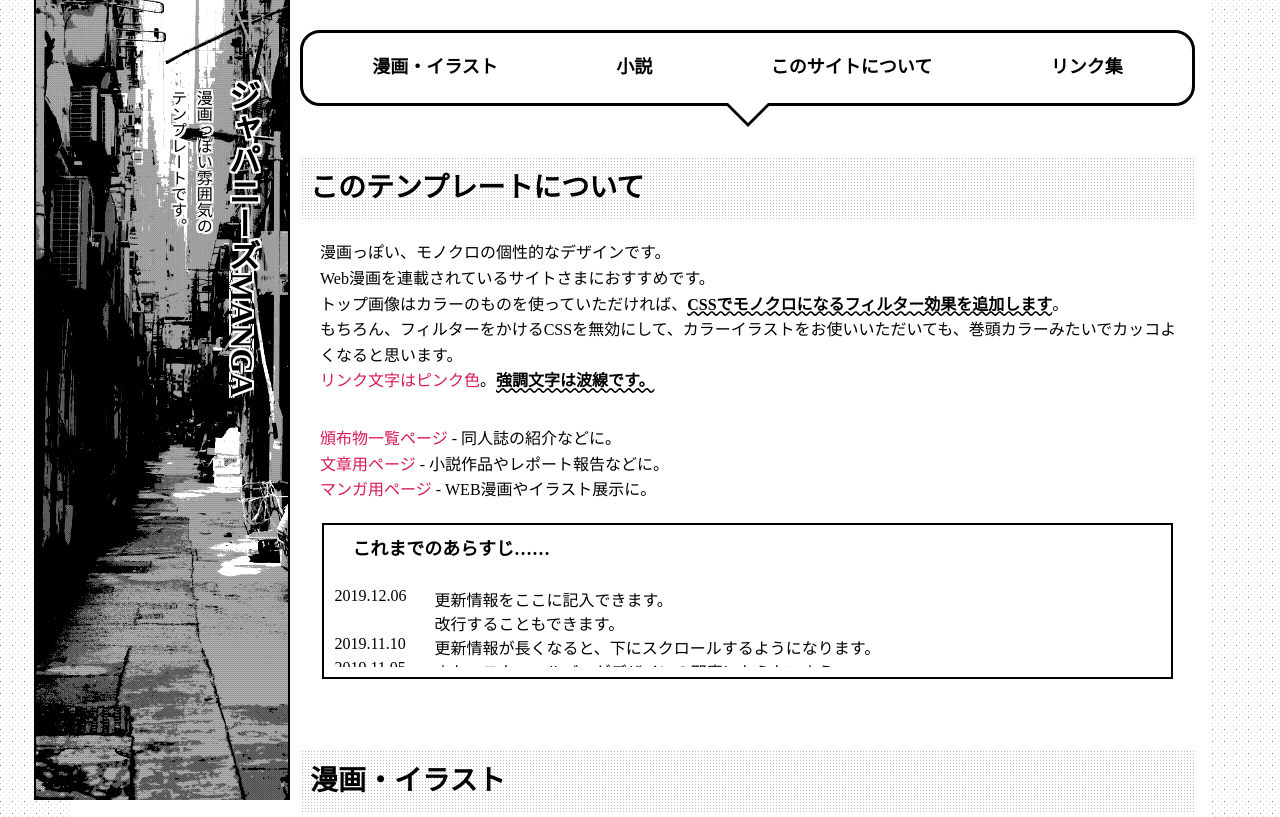
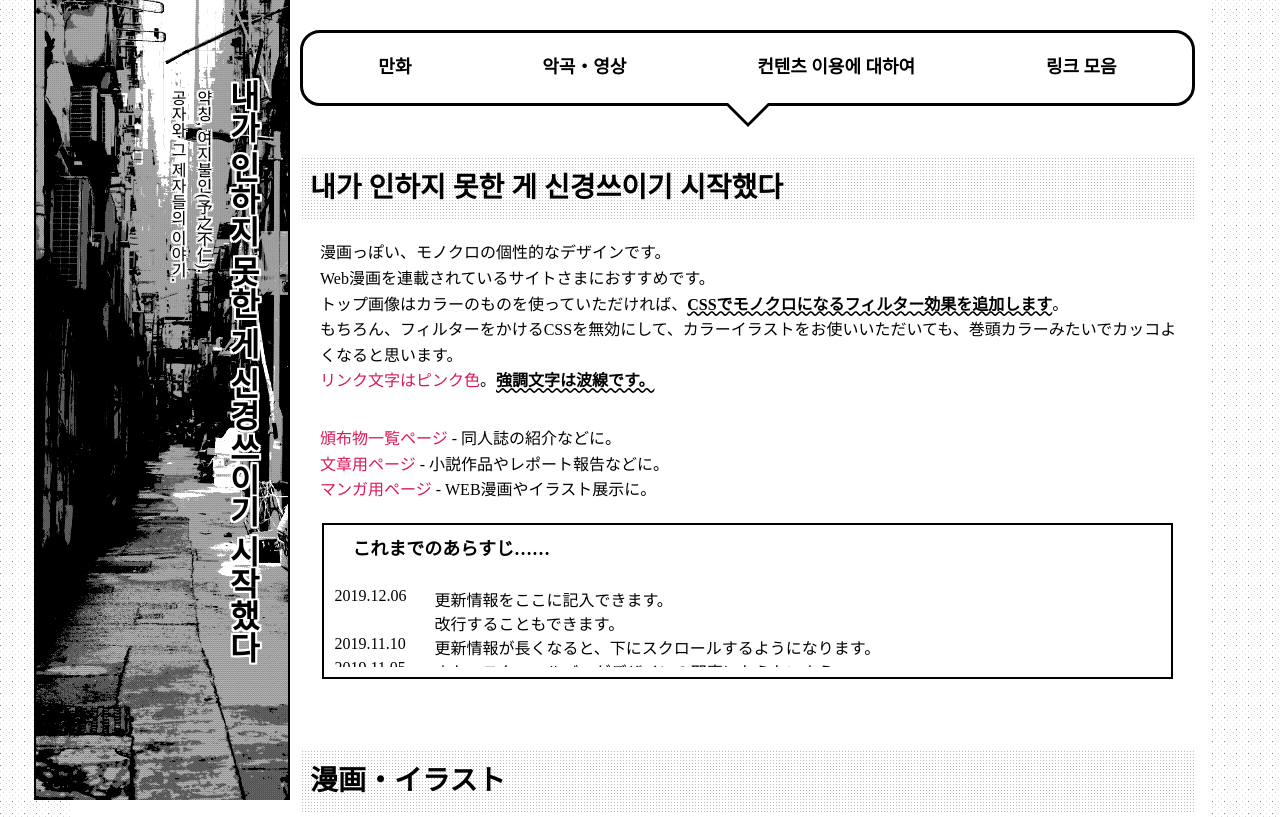
Before and after one commit to jyhyun1008/test, a plain HTML site: page index.html in a window 1280 px wide. Shown: the top 817 px of the page. Drawn offline with Linux system fonts and the light colour scheme; a web font is replaced by a local one.

Commit message:
조금 수정

```diff
--- a/index.html
+++ b/index.html
@@ -4,7 +4,7 @@
 <head>
   <meta charset="utf-8">
   <meta name="viewport" content="width=device-width">
-  <title>ジャパニーズMANGA</title>
+  <title>내가 인하지 못한 게 신경쓰이기 시작했다</title>
   <link rel="stylesheet" href="css/bootstrap.css">
   <link rel="stylesheet" href="css/fuwaimg.css">
   <link rel="stylesheet" href="css/style.css">
@@ -17,8 +17,8 @@
 <div id="title">
   <img src="img/bg2.jpg">
   <div class="title__inner">
-    <h1>ジャパニーズMANGA</h1>
-    <p>漫画っぽい雰囲気の<br>テンプレートです。</p>
+    <h1>내가 인하지 못한 게 신경쓰이기 시작했다</h1>
+    <p>약칭, 여지불인(予之不仁).<br>공자와 그 제자들의 이야기.</p>
 
   </div>
 </div>
@@ -31,17 +31,17 @@
           <div class="headernav__inner">
             <nav>
               <ul>
-                <li><a href="#illust">漫画・イラスト</a></li>
-                <li><a href="#novels">小説</a></li>
-                <li><a href="#about">このサイトについて</a></li>
-                <li><a href="#link">リンク集</a></li>
+                <li><a href="#illust">만화</a></li>
+                <li><a href="#novels">악곡・영상</a></li>
+                <li><a href="#about">컨텐츠 이용에 대하여</a></li>
+                <li><a href="#link">링크 모음</a></li>
               </ul>
             </nav>
           </div>
         </div>
 
         <div class="col-12">
-          <h2>このテンプレートについて</h2>
+          <h2>내가 인하지 못한 게 신경쓰이기 시작했다</h2>
           <p>漫画っぽい、モノクロの個性的なデザインです。<br>
             Web漫画を連載されているサイトさまにおすすめです。<br>
             トップ画像はカラーのものを使っていただければ、<strong>CSSでモノクロになるフィルター効果を追加します</strong>。<br>
```
